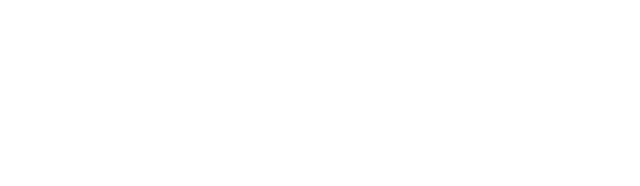
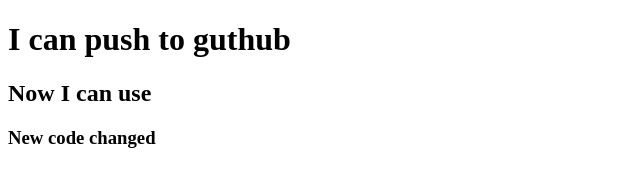
Before and after one commit to shovon770/my-second-repo, a plain HTML site: page index.html in a window 1280 px wide. Shown: the whole page, without its empty margins (0-640 px from the left). Drawn offline with Linux system fonts and the light colour scheme.

Commit message:
added header

```diff
--- a/index.html
+++ b/index.html
@@ -6,6 +6,8 @@
     <title>My Second Github Repo</title>
 </head>
 <body>
-
+    <h1>I can push to guthub</h1>
+    <h2>Now I can use</h2>
+    <h3>New code changed</h3>
 </body>
 </html>
```
